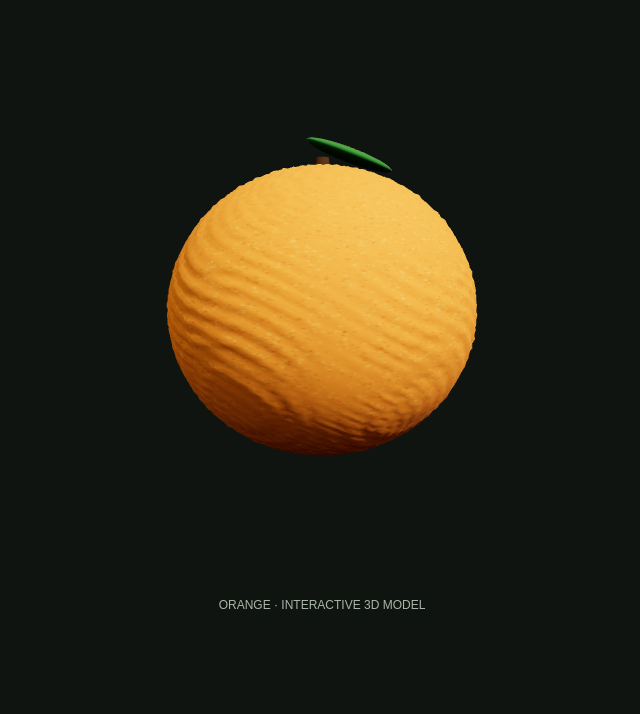
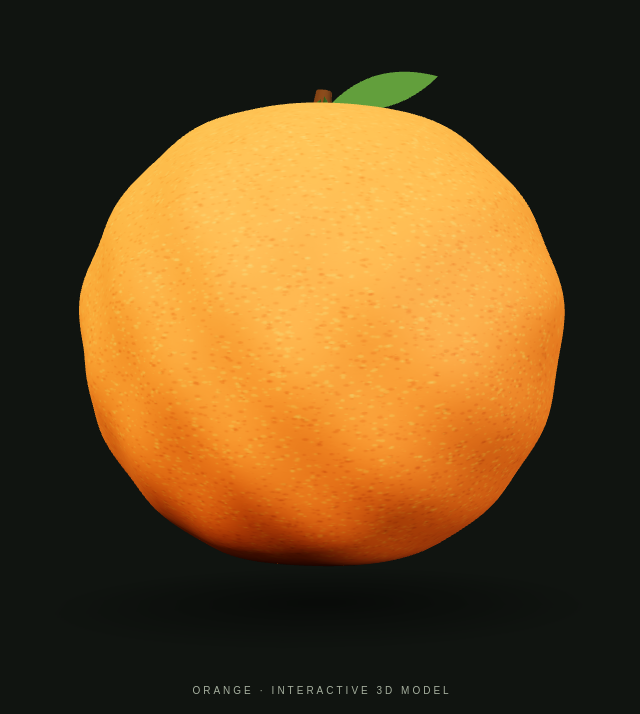
Before and after one commit to eulliyans/eulliyans-3d-food-studio, a plain HTML site: page index.html in a window 1280 px wide. Shown: the part 86-800 px from the top of the page, without its empty margins (318-958 px from the left). Drawn offline with nearby package versions, Linux system fonts and the light colour scheme; animation ran at ten frames a second.

Commit message:
Update index.html

```diff
--- a/index.html
+++ b/index.html
@@ -5,18 +5,56 @@
 <meta charset="UTF-8">
 <meta name="viewport" content="width=device-width, initial-scale=1.0">
 <title>EULLIYAN'S 3D FOOD STUDIO</title>
+
 <style>
 *{box-sizing:border-box}
+
 body{
- margin:0;background:#101410;color:#fff;
- font-family:Arial,sans-serif;
- min-height:100vh;overflow:hidden
+  margin:0;
+  background:#101410;
+  color:#fff;
+  font-family:Arial,sans-serif;
+  min-height:100vh;
+  overflow:hidden;
 }
-header{padding:22px;text-align:center}
-h1{font-size:20px;letter-spacing:2px;margin:0}
-p{color:#a9b5a9;font-size:13px}
-#scene{width:100%;height:72vh;display:block}
-footer{text-align:center;color:#a9b5a9;font-size:12px}
+
+header{
+  padding:22px 12px 10px;
+  text-align:center;
+}
+
+h1{
+  font-size:clamp(20px,4vw,30px);
+  letter-spacing:3px;
+  margin:8px 0;
+}
+
+.subtitle{
+  color:#9da99b;
+  font-size:10px;
+  letter-spacing:3px;
+}
+
+#scene{
+  width:100%;
+  height:calc(100vh - 145px);
+  min-height:350px;
+  position:relative;
+}
+
+footer{
+  position:absolute;
+  bottom:18px;
+  left:0;
+  width:100%;
+  text-align:center;
+  color:#a6b09f;
+  font-size:10px;
+  letter-spacing:3px;
+  pointer-events:none;
+}
+
+canvas{display:block}
 </style>
 
 <script type="importmap">
@@ -27,128 +65,358 @@ footer{text-align:center;color:#a9b5a9;font-size:12px}
   }
 }
 </script>
+</head>
 
-</head>
 <body>
+
 <header>
-<h1>EULLIYAN'S 3D FOOD STUDIO</h1>
-<p>ORIGINAL 3D FOOD CREATION · 001</p>
+  <h1>EULLIYAN'S 3D FOOD STUDIO</h1>
+  <div class="subtitle">
+    ORIGINAL 3D FOOD CREATION · 001
+  </div>
 </header>
+
 <div id="scene"></div>
+
 <footer>ORANGE · INTERACTIVE 3D MODEL</footer>
 
 <script type="module">
 import * as THREE from 'three';
-import {OrbitControls} from 'three/addons/controls/OrbitControls.js';
-const container=document.getElementById('scene');
-const scene=new THREE.Scene();
-scene.background=new THREE.Color('#101410');
+import { OrbitControls } from
+'three/addons/controls/OrbitControls.js';
 
-const camera=new THREE.PerspectiveCamera(
- 35,container.clientWidth/container.clientHeight,0.1,100
+const container = document.getElementById('scene');
+
+const scene = new THREE.Scene();
+scene.background = new THREE.Color(0x101410);
+
+const camera = new THREE.PerspectiveCamera(
+  38,
+  container.clientWidth/container.clientHeight,
+  0.1,
+  100
 );
-camera.position.set(0,0,6);
 
-const renderer=new THREE.WebGLRenderer({antialias:true});
-renderer.setSize(container.clientWidth,container.clientHeight);
-renderer.setPixelRatio(Math.min(devicePixelRatio,2));
-renderer.outputColorSpace=THREE.SRGBColorSpace;
-renderer.toneMapping=THREE.ACESFilmicToneMapping;
+camera.position.set(0,0,5.5);
+
+const renderer = new THREE.WebGLRenderer({
+  antialias:true,
+  alpha:false
+});
+
+renderer.setSize(
+  container.clientWidth,
+  container.clientHeight
+);
+
+renderer.setPixelRatio(
+  Math.min(window.devicePixelRatio,2)
+);
+
+renderer.outputColorSpace = THREE.SRGBColorSpace;
+renderer.toneMapping = THREE.ACESFilmicToneMapping;
+renderer.toneMappingExposure = 1.15;
+
 container.appendChild(renderer.domElement);
 
-scene.add(new THREE.HemisphereLight(0xffffff,0x49301a,2));
+const controls = new OrbitControls(
+  camera,
+  renderer.domElement
+);
 
-const light=new THREE.DirectionalLight(0xffffff,3);
-light.position.set(3,4,5);
-scene.add(light);
+controls.enableDamping = true;
+controls.enablePan = false;
+controls.minDistance = 4;
+controls.maxDistance = 8;
+controls.autoRotate = true;
+controls.autoRotateSpeed = 1.1;
 
-const orange=new THREE.Group();
-scene.add(orange);
+// Studio lighting
+scene.add(new THREE.HemisphereLight(
+  0xfff0d8,
+  0x263323,
+  2
+));
 
-const geometry=new THREE.SphereGeometry(1,96,96);
-const positions=geometry.attributes.position;
+const keyLight = new THREE.DirectionalLight(
+  0xffe1ae,
+  3.2
+);
+keyLight.position.set(-3,4,5);
+scene.add(keyLight);
+
+const fillLight = new THREE.DirectionalLight(
+  0xffffff,
+  1.4
+);
+fillLight.position.set(4,1,3);
+scene.add(fillLight);
+
+const rimLight = new THREE.PointLight(
+  0xff8b26,
+  18,
+  10
+);
+rimLight.position.set(1,2,-3);
+scene.add(rimLight);
+
+// Orange group
+const orangeGroup = new THREE.Group();
+scene.add(orangeGroup);
+
+// Procedural orange peel texture
+function createPeelTexture(){
+  const size = 1024;
+
+  const canvas = document.createElement('canvas');
+  canvas.width = size;
+  canvas.height = size;
+
+  const ctx = canvas.getContext('2d');
+
+  const gradient = ctx.createLinearGradient(
+    0,0,size,size
+  );
+
+  gradient.addColorStop(0,'#ff9a16');
+  gradient.addColorStop(0.45,'#ff7900');
+  gradient.addColorStop(1,'#df5700');
+
+  ctx.fillStyle = gradient;
+  ctx.fillRect(0,0,size,size);
+
+  for(let i=0;i<42000;i++){
+    const x = Math.random()*size;
+    const y = Math.random()*size;
+    const r = Math.random()*1.5+0.3;
+
+    ctx.beginPath();
+    ctx.arc(x,y,r,0,Math.PI*2);
+
+    ctx.fillStyle = Math.random()>0.5
+      ? 'rgba(255,205,95,0.32)'
+      : 'rgba(130,48,0,0.18)';
+
+    ctx.fill();
+  }
+
+  const texture = new THREE.CanvasTexture(canvas);
+  texture.colorSpace = THREE.SRGBColorSpace;
+  texture.wrapS = THREE.RepeatWrapping;
+  texture.wrapT = THREE.RepeatWrapping;
+
+  return texture;
+}
+
+function createBumpTexture(){
+  const size = 1024;
+
+  const canvas = document.createElement('canvas');
+  canvas.width = size;
+  canvas.height = size;
+
+  const ctx = canvas.getContext('2d');
+
+  ctx.fillStyle = '#888';
+  ctx.fillRect(0,0,size,size);
+
+  for(let i=0;i<50000;i++){
+    const x = Math.random()*size;
+    const y = Math.random()*size;
+    const r = Math.random()*1.4+0.2;
+
+    ctx.beginPath();
+    ctx.arc(x,y,r,0,Math.PI*2);
+
+    ctx.fillStyle = Math.random()>0.5
+      ? '#ffffff'
+      : '#555555';
+
+    ctx.fill();
+  }
+
+  return new THREE.CanvasTexture(canvas);
+}
+
+const peel = createPeelTexture();
+const bump = createBumpTexture();
+
+// Slightly natural irregular orange shape
+const geometry = new THREE.SphereGeometry(
+  1.35,
+  128,
+  96
+);
+
+const positions = geometry.attributes.position;
+
 for(let i=0;i<positions.count;i++){
- const x=positions.getX(i);
- const y=positions.getY(i);
- const z=positions.getZ(i);
- const r=1+0.012*Math.sin(x*55)*Math.sin(y*55)*Math.sin(z*55);
- positions.setXYZ(i,x*r,y*r,z*r);
+  const x = positions.getX(i);
+  const y = positions.getY(i);
+  const z = positions.getZ(i);
+
+  const normalizedY = y/1.35;
+
+  const poleDip = Math.exp(
+    -Math.pow(Math.abs(normalizedY)-0.98,2)*180
+  );
+
+  const variation =
+    1
+    + 0.018*Math.sin(x*9+z*5)*Math.sin(y*7)
+    - 0.025*poleDip;
+
+  positions.setXYZ(
+    i,
+    x*variation,
+    y*(1-0.045*poleDip),
+    z*variation
+  );
 }
+
 geometry.computeVertexNormals();
 
-const peelCanvas = document.createElement('canvas');
-peelCanvas.width = 1024;
-peelCanvas.height = 1024;
+const orangeMaterial = new THREE.MeshStandardMaterial({
+  map:peel,
+  bumpMap:bump,
+  bumpScale:0.035,
+  roughness:0.72,
+  metalness:0
+});
 
-const ctx = peelCanvas.getContext('2d');
+const orange = new THREE.Mesh(
+  geometry,
+  orangeMaterial
+);
 
-ctx.fillStyle = '#ff941c';
-ctx.fillRect(0, 0, 1024, 1024);
+orangeGroup.add(orange);
 
-// Natural orange peel pores
-for(let i = 0; i < 22000; i++){
- const x = Math.random() * 1024;
- const y = Math.random() * 1024;
- const r = Math.random() * 1.5 + 0.4;
+// Stem
+const stem = new THREE.Mesh(
+  new THREE.CylinderGeometry(
+    0.045,
+    0.065,
+    0.19,
+    16
+  ),
+  new THREE.MeshStandardMaterial({
+    color:0x65401b,
+    roughness:0.9
+  })
+);
 
- ctx.beginPath();
- ctx.arc(x, y, r, 0, Math.PI * 2);
- ctx.fillStyle = Math.random() > 0.5
-  ? 'rgba(130,55,0,0.20)'
-  : 'rgba(255,220,130,0.35)';
- ctx.fill();
+stem.position.set(0,1.31,0);
+stem.rotation.z=-0.12;
+orangeGroup.add(stem);
+
+// Green sepals
+for(let i=0;i<5;i++){
+  const angle = (i/5)*Math.PI*2;
+
+  const sepal = new THREE.Mesh(
+    new THREE.ConeGeometry(0.09,0.25,8),
+    new THREE.MeshStandardMaterial({
+      color:0x345d22,
+      roughness:0.9
+    })
+  );
+
+  sepal.position.set(
+    Math.cos(angle)*0.09,
+    1.24,
+    Math.sin(angle)*0.09
+  );
+
+  sepal.rotation.z=Math.cos(angle)*0.65;
+  sepal.rotation.x=Math.sin(angle)*0.65;
+
+  orangeGroup.add(sepal);
 }
 
-const peelTexture = new THREE.CanvasTexture(peelCanvas);
-peelTexture.colorSpace = THREE.SRGBColorSpace;
+// Leaf
+const leafShape = new THREE.Shape();
 
-const material = new THREE.MeshStandardMaterial({
- color: 0xffffff,
- map: peelTexture,
- bumpMap: peelTexture,
- bumpScale: 0.035,
- roughness: 0.88,
- metalness: 0
+leafShape.moveTo(0,0);
+leafShape.quadraticCurveTo(0.35,0.28,0.75,0.08);
+leafShape.quadraticCurveTo(0.38,-0.18,0,0);
+
+const leafGeometry = new THREE.ShapeGeometry(
+  leafShape,
+  24
+);
+
+const leafMaterial = new THREE.MeshStandardMaterial({
+  color:0x39752d,
+  side:THREE.DoubleSide,
+  roughness:0.8
 });
-const fruit=new THREE.Mesh(geometry,material);
-fruit.scale.set(1,0.94,1);
-orange.add(fruit);
 
-const stem=new THREE.Mesh(
- new THREE.CylinderGeometry(0.045,0.06,0.12,16),
- new THREE.MeshStandardMaterial({color:0x56351c})
+const leaf = new THREE.Mesh(
+  leafGeometry,
+  leafMaterial
 );
-stem.position.y=0.94;
-orange.add(stem);
 
-const leaf=new THREE.Mesh(
- new THREE.SphereGeometry(0.2,24,24),
- new THREE.MeshStandardMaterial({color:0x397b31,roughness:0.8})
+leaf.position.set(0.04,1.32,0);
+leaf.rotation.x=-0.25;
+leaf.rotation.z=0.2;
+leaf.scale.set(0.9,0.9,0.9);
+
+orangeGroup.add(leaf);
+
+// Soft shadow below the orange
+const shadowCanvas = document.createElement('canvas');
+shadowCanvas.width=256;
+shadowCanvas.height=256;
+
+const shadowCtx = shadowCanvas.getContext('2d');
+
+const shadowGradient = shadowCtx.createRadialGradient(
+  128,128,5,
+  128,128,120
 );
-leaf.scale.set(1.5,0.22,0.65);
-leaf.position.set(0.18,1.02,0);
-leaf.rotation.z=-0.35;
-orange.add(leaf);
 
-const controls=new OrbitControls(camera,renderer.domElement);
-controls.enableDamping=true;
-controls.autoRotate=true;
-controls.autoRotateSpeed=1.2;
+shadowGradient.addColorStop(0,'rgba(0,0,0,0.45)');
+shadowGradient.addColorStop(1,'rgba(0,0,0,0)');
 
+shadowCtx.fillStyle=shadowGradient;
+shadowCtx.fillRect(0,0,256,256);
+
+const shadowTexture = new THREE.CanvasTexture(shadowCanvas);
+
+const shadow = new THREE.Mesh(
+  new THREE.PlaneGeometry(3.4,1.8),
+  new THREE.MeshBasicMaterial({
+    map:shadowTexture,
+    transparent:true,
+    depthWrite:false
+  })
+);
+
+shadow.rotation.x=-Math.PI/2;
+shadow.position.y=-1.55;
+scene.add(shadow);
+
+// Animation
 function animate(){
- requestAnimationFrame(animate);
- controls.update();
- renderer.render(scene,camera);
+  requestAnimationFrame(animate);
+
+  controls.update();
+  renderer.render(scene,camera);
 }
+
 animate();
 
+// Responsive screen
 window.addEventListener('resize',()=>{
- const w=container.clientWidth;
- const h=container.clientHeight;
- camera.aspect=w/h;
- camera.updateProjectionMatrix();
- renderer.setSize(w,h);
+  const width=container.clientWidth;
+  const height=container.clientHeight;
+
+  camera.aspect=width/height;
+  camera.updateProjectionMatrix();
+
+  renderer.setSize(width,height);
 });
 </script>
+
 </body>
 </html>
```
